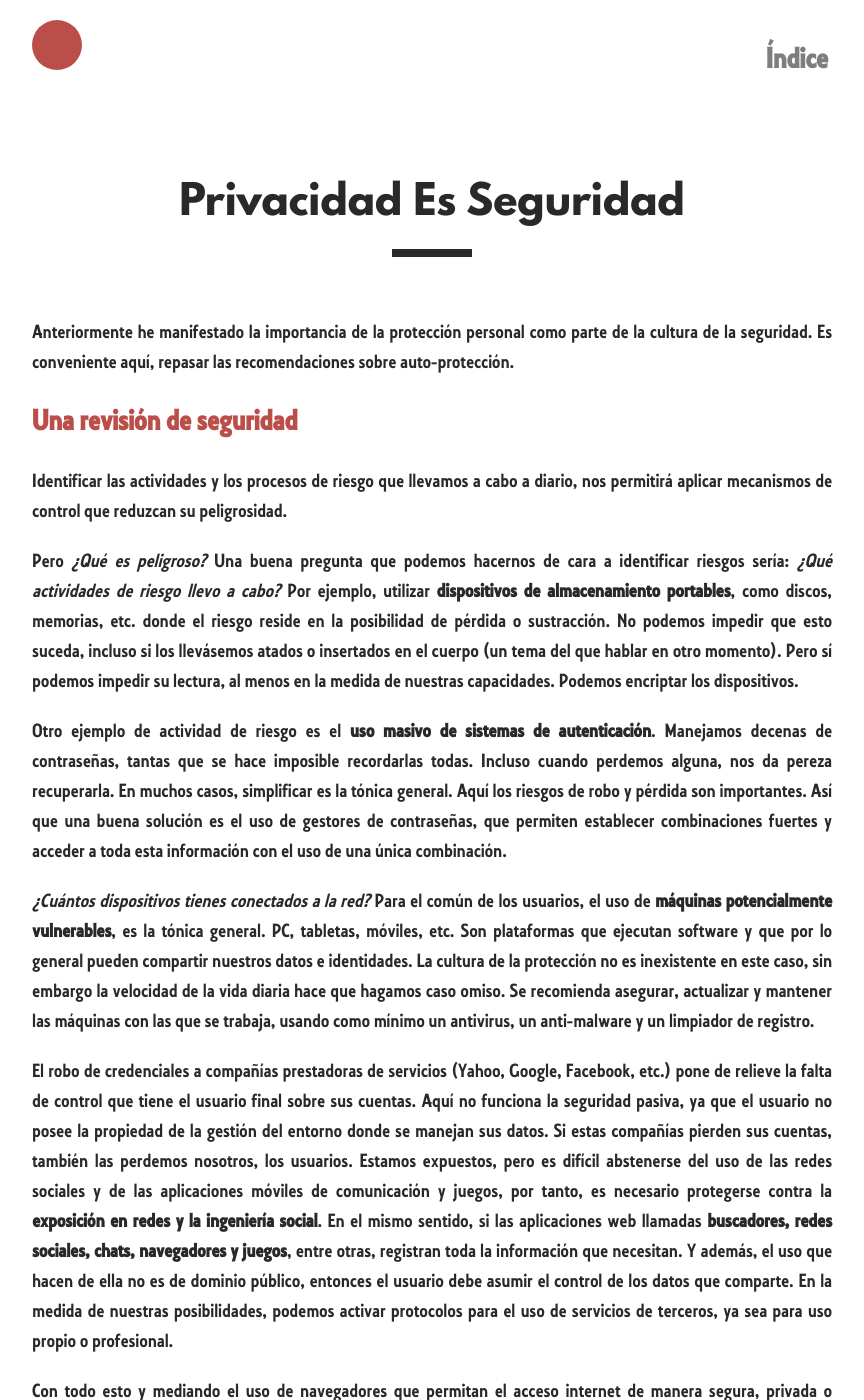
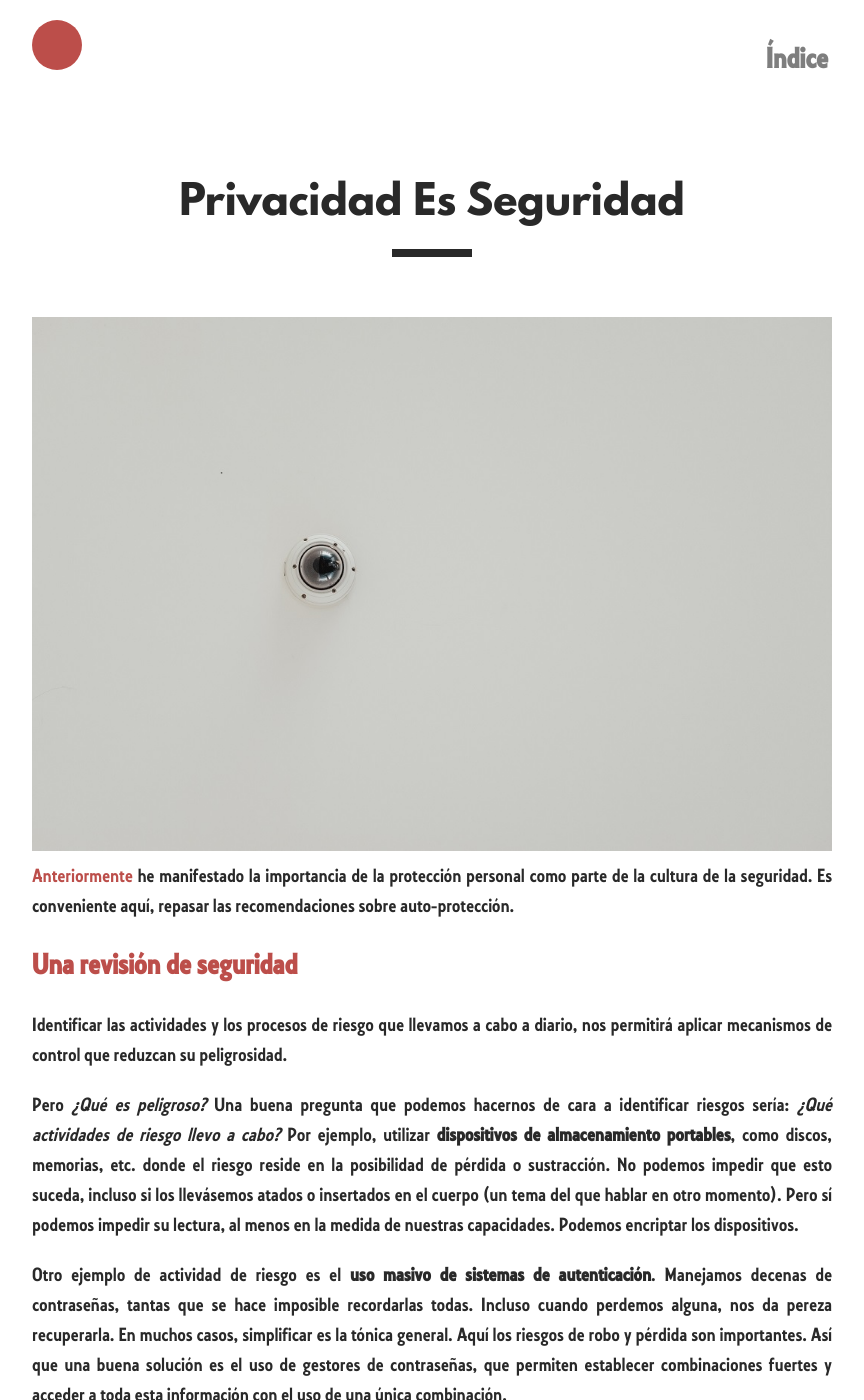
Before and after one commit to Rocmpr/blog, a Jekyll site: the page built from _posts/2019-12-01-Privacidad-es-Seguridad.md, in a window 1280 px wide and 1400 px high. Shown: the whole window, without its empty margins (208-1072 px from the left). Built offline with Jekyll 4.4.1, drawn with Linux system fonts in a browser that asks for light colours; our own code applies the rules of GitHub Pages for plain Markdown files; some of the changed lines change nothing that is shown.

Commit message:
First Image Post

```diff
--- a/_posts/2019-12-01-Privacidad-es-Seguridad.md
+++ b/_posts/2019-12-01-Privacidad-es-Seguridad.md
@@ -1,4 +1,5 @@
-Anteriormente he manifestado la importancia de la protección personal como parte de la cultura de la seguridad. Es conveniente aquí, repasar las recomendaciones sobre auto-protección.
+![Placeholder image](https://rocmpr.github.io/blog_desarrollo/assets/img/Sec001.jpg "Placeholder image")
+[Anteriormente](https://rocmpr.github.io/blog_desarrollo/2019-10-28/Desarrollo-Seguro) he manifestado la importancia de la protección personal como parte de la cultura de la seguridad. Es conveniente aquí, repasar las recomendaciones sobre auto-protección.
 
 ## Una revisión de seguridad
 
```
Also changed, not shown: assets/img/Sec001.jpg (added).
